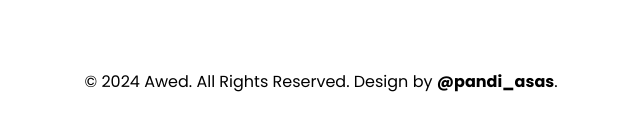
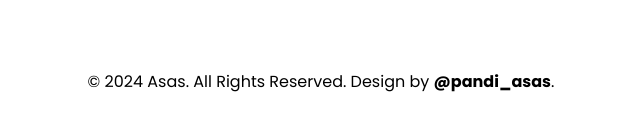
Before and after one commit to revou-fundamental-course/25-mar-24-Asas9, a plain HTML site: page index.html in a window 1280 px wide. Shown: the part 1030-1161 px from the top of the page, 319-959 px from the left. Drawn offline with Linux system fonts and the light colour scheme.

Commit message:
Update index.html

```diff
--- a/index.html
+++ b/index.html
@@ -230,7 +230,7 @@
       <div class="container">
         <div class="row">
           <div class="col text-center">
-            <small class="block">&copy; 2024 Awed. All Rights Reserved.</small>
+            <small class="block">&copy; 2024 Asas. All Rights Reserved.</small>
             <small class="block"
               >Design by
               <a href="https://instagram.com/pandi_asas">@pandi_asas</a>.</small
```
